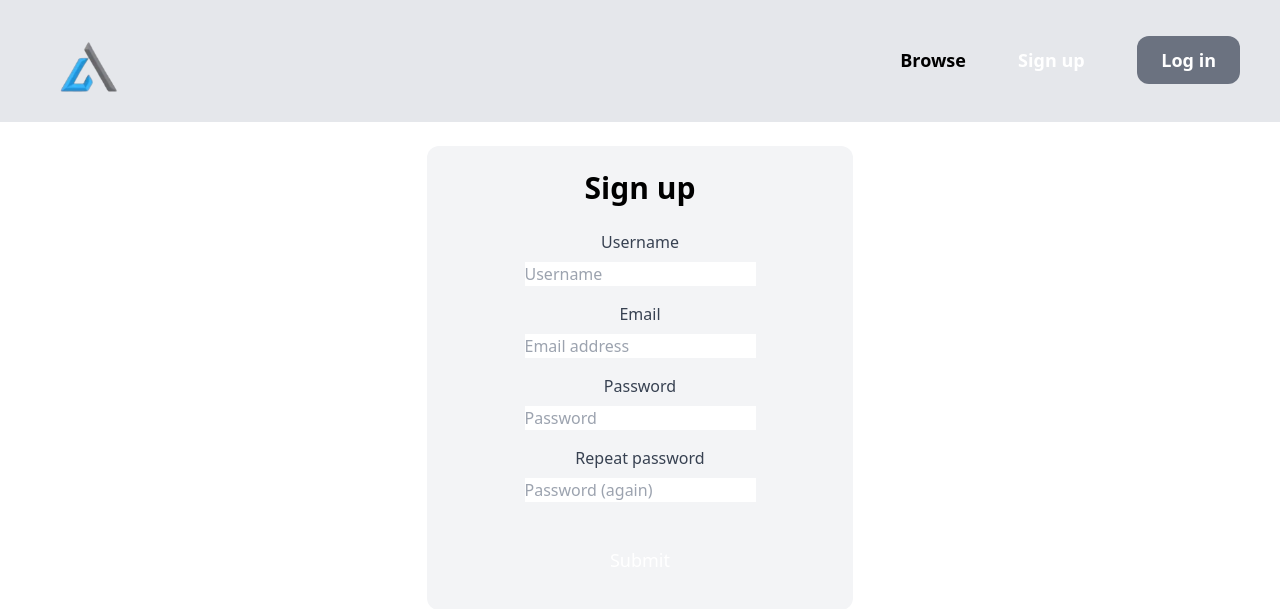
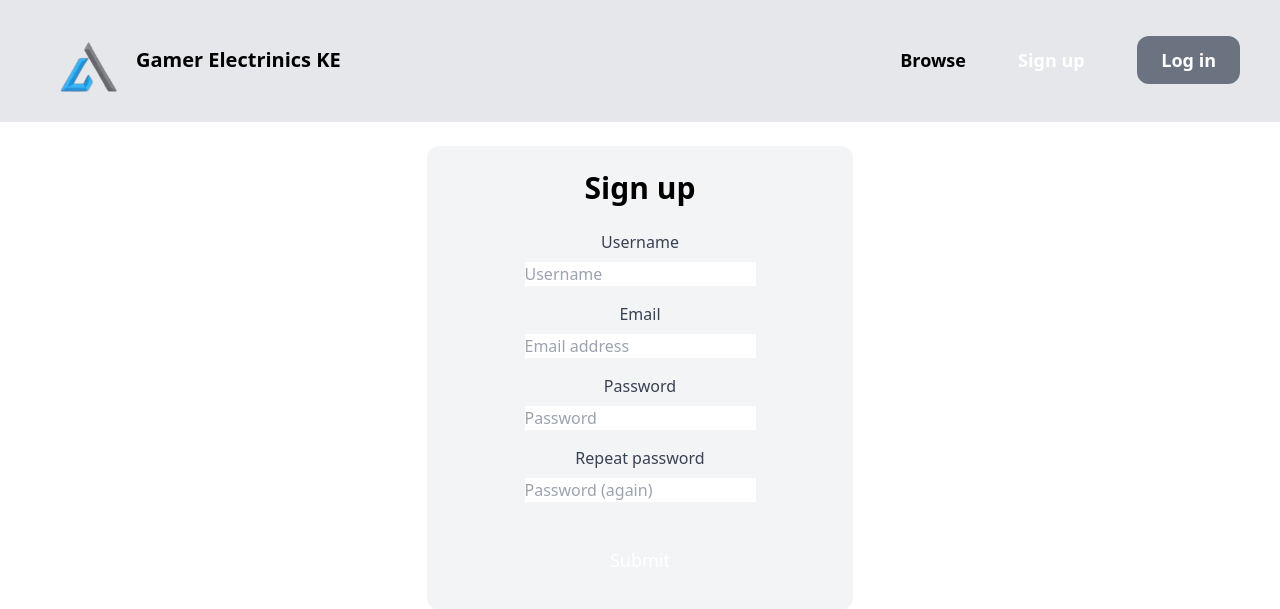
Before and after one commit to stansam/Puddle, a Django app: page /accounts/signup/ in a window 1280 px wide. Shown: the top 609 px of the page. Run offline with Django 5.2, Linux system fonts and the light colour scheme.

Commit message:
added business name to header

```diff
--- a/templates/components/header.html
+++ b/templates/components/header.html
@@ -2,7 +2,10 @@
 
 <header class="bg-gray-200">
     <nav class="py-4 px-6 sm:py-6 sm:px-10 flex justify-between items-center border-b border-gray-200">
-        <a href="/" class="text-xl font-semibold w-24"><img src="{% static "img/logo.png" %}" alt=""></a>
+        <a href="/" class="text-xl font-semibold flex items-center justify-center">
+			<img class="w-24" src="{% static "img/logo.png" %}" alt="">
+			<span>Gamer Electrinics KE</span>
+		</a>
 
 		<div class="space-x-6">
 			{% if request.user.is_staff %}
```
